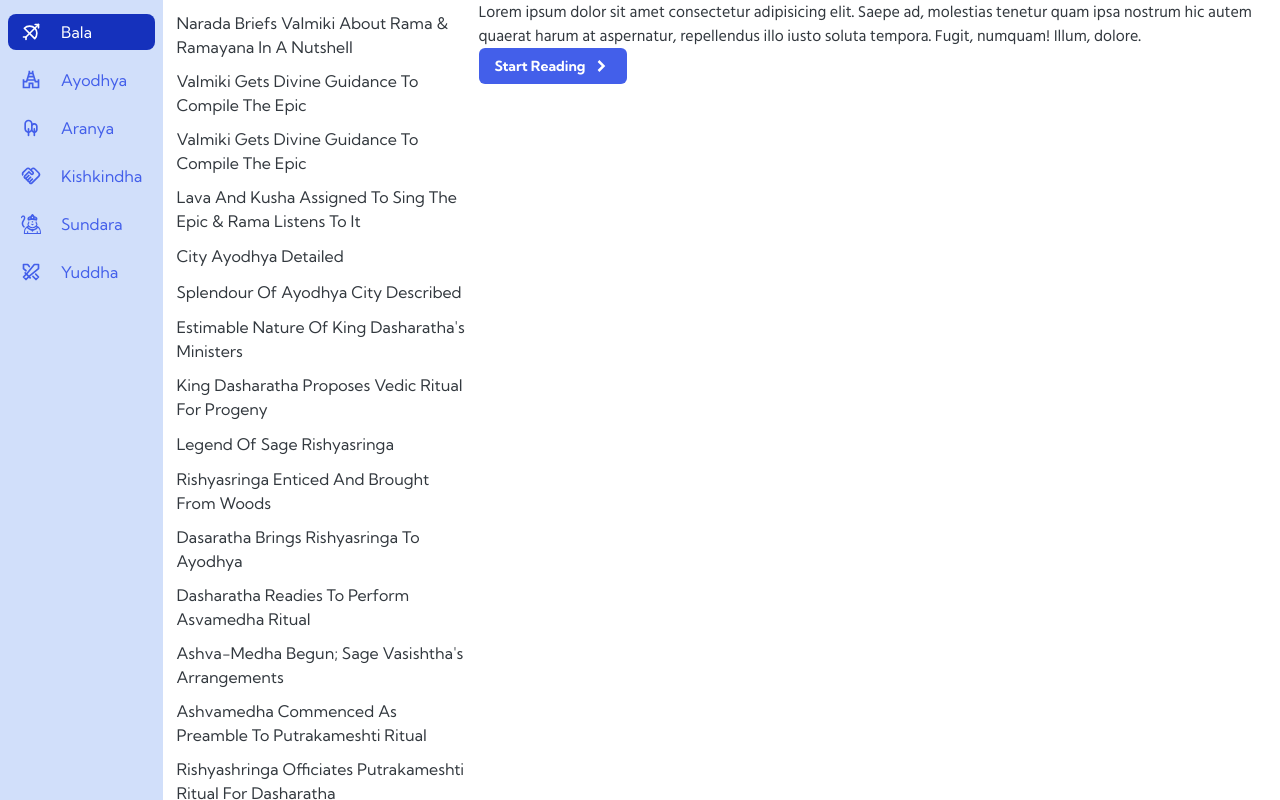
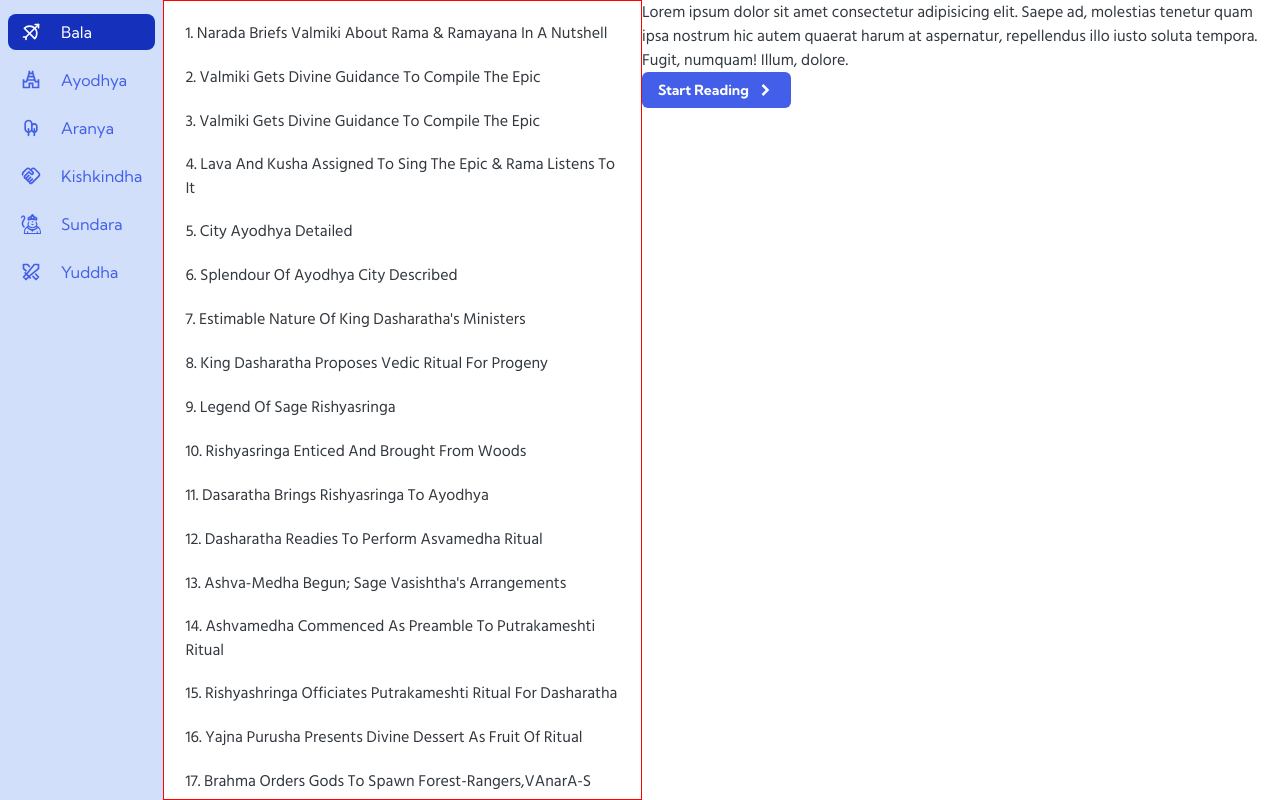
Before and after one commit to badalsaibo/read-ramayana, a Next.js app: page / in a window 1280 px wide. Built offline with nearby package versions, Linux system fonts and the light colour scheme.

Commit message:
feat: sticky position in progress

```diff
--- a/src/components/ChaptersSidebar/ChaptersSidebar.tsx
+++ b/src/components/ChaptersSidebar/ChaptersSidebar.tsx
@@ -7,18 +7,18 @@ import All_CHAPTERS from './all-chapters.json';
 const ChaptersSidebar = () => {
   const { kanda } = useKanda();
 
-  console.log({ All_CHAPTERS });
-
   const chapters = All_CHAPTERS[kanda];
 
   return (
+    <div style={{ position: 'sticky', height: '100vh', border: '1px solid red', top: '10px', left: '0px' }}>
       <ScrollArea>
-      <Stack sx={{ height: '100%' }}>
-        <List>
+        <Stack sx={{ height: '100%', p: 1 }}>
+          <List sx={{ '--ListItem-radius': '8px', '--List-gap': '8px' }}>
             {chapters.map(({ kanda, chapter, title }) => (
               <ListItem key={kanda + chapter}>
                 <ListItemButton component={Link} href={`/kanda/${kanda}/${chapter}`}>
-                <Typography textTransform="capitalize" sx={{ fontFamily: 'var(--joy-fontFamily-display)' }}>
+                  <Typography textTransform="capitalize">
+                    {chapter}&#46;&nbsp;
                     {title}
                   </Typography>
                 </ListItemButton>
@@ -27,6 +27,7 @@ const ChaptersSidebar = () => {
           </List>
         </Stack>
       </ScrollArea>
+    </div>
   );
 };
 
--- a/src/components/Layout/Layout.tsx
+++ b/src/components/Layout/Layout.tsx
@@ -8,13 +8,15 @@ type TLayoutProps = {
   children: React.ReactNode;
 };
 
-const Container = styled(Stack)(({ theme }) => ({
+const Container = styled(Box)(() => ({
   height: '100%',
+  display: 'grid',
+  gridTemplateColumns: 'min-content 0.75fr 1fr',
 }));
 
 const Layout = ({ children }: TLayoutProps) => {
   return (
-    <Container direction="row">
+    <Container>
       <KandaProvider>
         <Sidebar />
         <ChaptersSidebar />
--- a/src/components/ScrollArea/ScrollArea.tsx
+++ b/src/components/ScrollArea/ScrollArea.tsx
@@ -12,6 +12,7 @@ const ScrollArea = ({ children }: { children: React.ReactNode }) => {
       style={{
         overflow: 'hidden',
         position: 'relative',
+        height: '100%',
       }}
     >
       <ScrollAreaPrimitive.Viewport style={{ height: '100%', width: '100%' }}>{children}</ScrollAreaPrimitive.Viewport>
--- a/src/pages/_app.tsx
+++ b/src/pages/_app.tsx
@@ -9,11 +9,13 @@ import HydrationResolver from 'components/HydrationResolver';
 
 const globalStyles = (
   <GlobalStyles
-    styles={{
-      'html, body, div#__next': {
-        height: '100%',
-      },
-    }}
+    styles={
+      {
+        // 'html, body, div#__next': {
+        //   height: '100%',
+        // },
+      }
+    }
   />
 );
 
```
Lines whose indentation alone changed are shown as unchanged.
